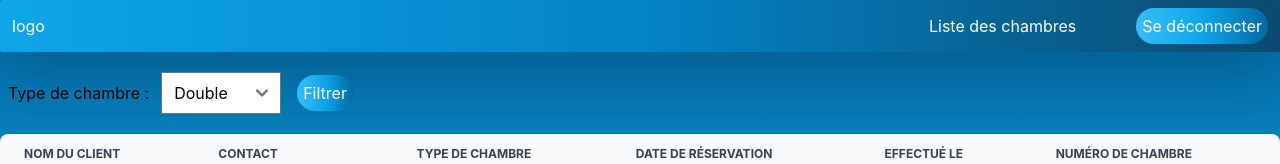
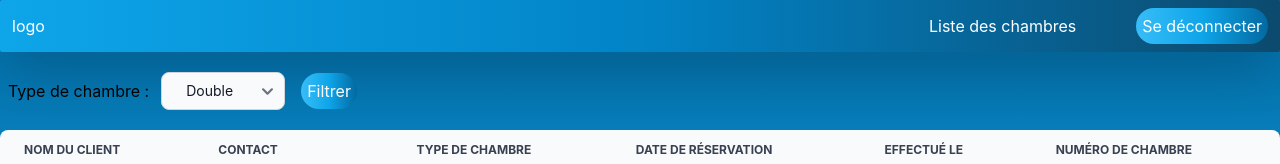
Before and after one commit to B4-Binary-Four/hotel-UI, a React (Create React App) app: page /booking_list in a window 1280 px wide. Shown: the top 164 px of the page. Built offline with nearby package versions, Linux system fonts and the light colour scheme.

Commit message:
feat: enum RoomCategory

```diff
--- a/src/components/BookingTable.tsx
+++ b/src/components/BookingTable.tsx
@@ -2,6 +2,7 @@ import React,{useEffect,useState} from "react";
 import Booking from "../types/Booking";
 import list from "../mock/BookingList.json";
 import { Table } from "flowbite-react";
+import RoomCategory from "../types/RoomCategory";
 
 const BookingTable : React.FC <{}> = () => {
     const [bookingList,setBookingList] = useState<Array<Booking>>();
@@ -13,11 +14,14 @@ const BookingTable : React.FC <{}> = () => {
     return (<>
         <div className="ml-2 my-5 flex flex-row gap-4 items-center">
             <div className="flex flex-row gap-3 items-center">
-                <p>Type de chambre :</p>
-                <select>
-                    <option>Double</option>
-                    <option>Familiale</option>
-                    <option>Suite</option>
+                <label>Type de chambre :</label>
+                <select
+                    name="roomCategories"
+                    id="roomCategories"
+                    className="bg-gray-50 border border-gray-300 text-gray-900 text-sm rounded-lg focus:ring-blue-500 focus:border-blue-500 block px-6 dark:bg-gray-700 dark:border-gray-600 dark:placeholder-gray-400 dark:text-white dark:focus:ring-blue-500 dark:focus:border-blue-500">
+                    <option value={RoomCategory.Double}>Double</option>
+                    <option value={RoomCategory.Family}>Familiale</option>
+                    <option value={RoomCategory.Suite}>Suite</option>
                 </select>
             </div>
             <div>
--- a/src/components/LoginForm.tsx
+++ b/src/components/LoginForm.tsx
@@ -12,7 +12,7 @@ const LoginForm = () => {
                         <input
                             className='w-64 md:w-96 border-white border-solid border-2 pl-3 py-2  focus:outline-none bg-transparent rounded-xl placeholder:text-md text-md placeholder:text-white'
                             type={"text"}
-                            placeholder="Username"
+                            placeholder="Identifiant"
                             id="username"
                             name='username'
                             required/>
@@ -21,7 +21,7 @@ const LoginForm = () => {
                         <input
                             className='w-64 md:w-96 border-white border-solid border-2 pl-3 py-2  focus:outline-none bg-transparent rounded-xl placeholder:text-md text-md placeholder:text-white'
                             type={"password"}
-                            placeholder="Password"
+                            placeholder="Mot de passe"
                             id="password"
                             name='password'
                             required/>
@@ -29,7 +29,7 @@ const LoginForm = () => {
                 </form>
             </div>
             <div className='w-full mt-7 flex justify-center items-center'>
-                <button className='w-64 md:w-96 bg-gradient-to-r rounded-xl text-lg py-1 from-sky-300 via-sky-600 to-sky-800' >Sign In</button>
+                <button className='w-64 md:w-96 bg-gradient-to-r rounded-xl text-lg py-1 from-sky-300 via-sky-600 to-sky-800' >Connexion</button>
             </div>
         </div>
     </>);
--- a/src/pages/BookingPage.tsx
+++ b/src/pages/BookingPage.tsx
@@ -6,7 +6,7 @@ import NavigationBar from "../components/NavigationBar";
 const BookingPage : React.FC = () => {
     return (<>
         <div className={"min-w-full min-h-screen bg-gradient-to-b from-sky-700 via-sky-500 to-sky-300"} >
-            <NavigationBar linkOne={"Liste des chambres"} buttonText={"Se déconnecter"} redirectPath={"/login"}/>
+            <NavigationBar linkOne={"Liste des chambres"} buttonText={"Se déconnecter"} redirectPath={"/"}/>
             <BookingTable/>
         </div>
     </>);
--- /dev/null
+++ b/src/types/RoomCategory.ts
@@ -0,0 +1,7 @@
+enum RoomCategory {
+    Double = "double",
+    Family = "familiale",
+    Suite = "suite"
+}
+
+export default RoomCategory;
```
